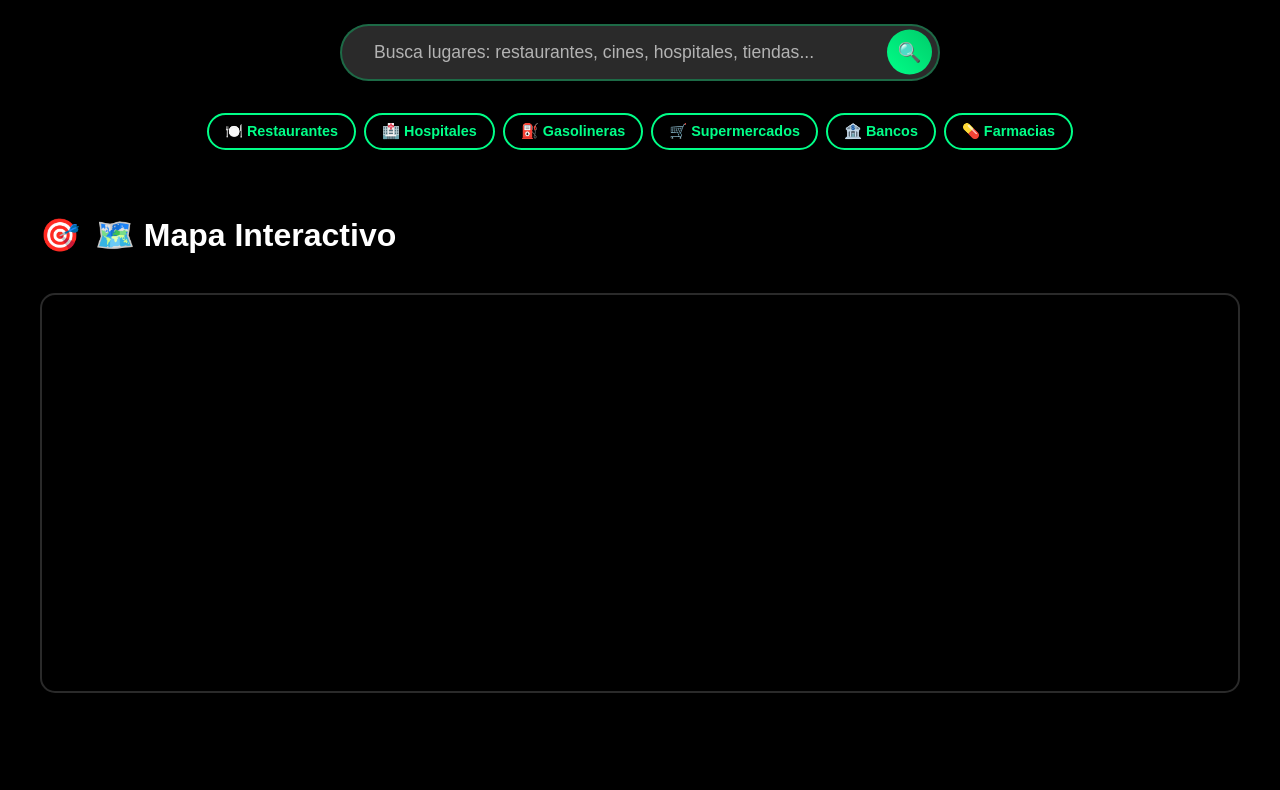
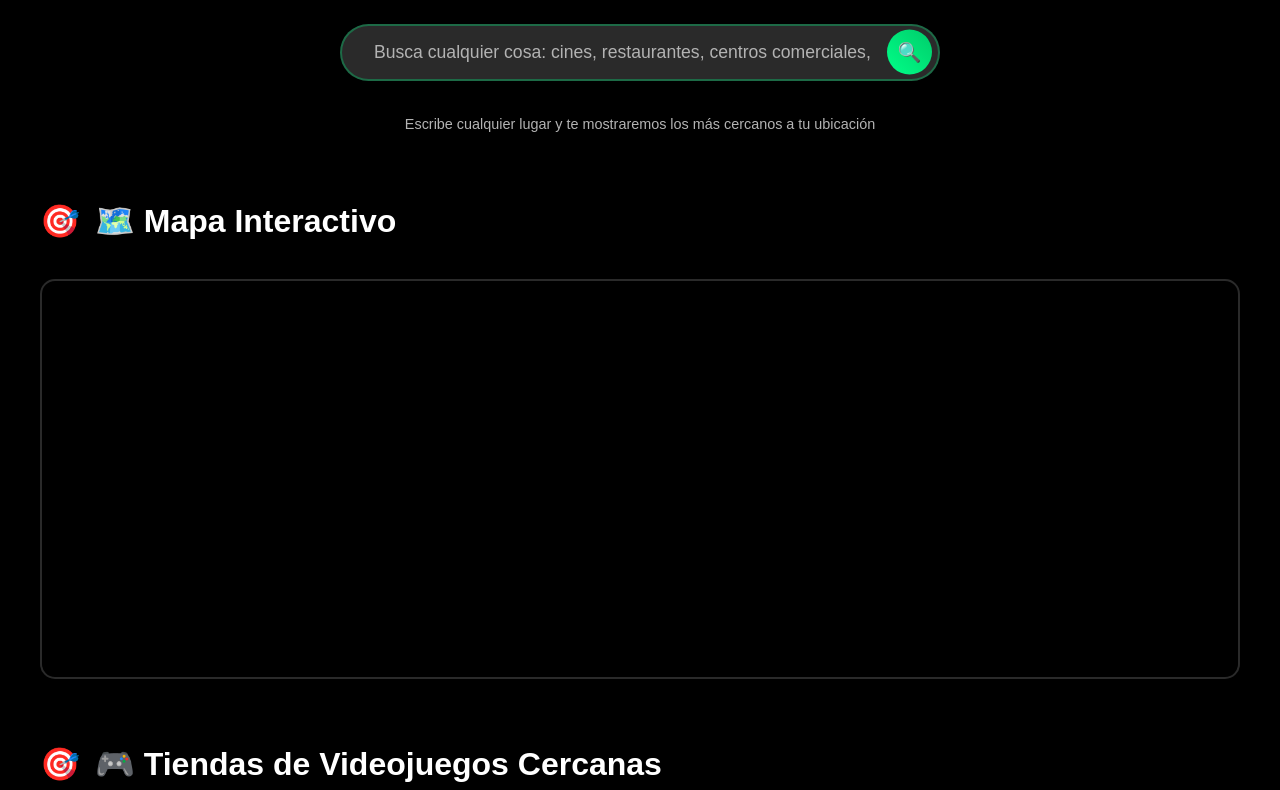
Before and after one commit to JosueJeezy/NeoGaming, a plain HTML site: page public/search.html in a window 1280 px wide. Shown: the part 604-1394 px from the top of the page. Drawn offline with nearby package versions, Linux system fonts and the light colour scheme.

Commit message:
Update search.html

```diff
--- a/public/search.html
+++ b/public/search.html
@@ -68,28 +68,21 @@
 
             <!-- Search Section -->
             <section class="search-section">
-                <h2 class="section-title">🔍 Buscar Lugares</h2>
+                <h2 class="section-title">🔍 Buscar Cualquier Lugar</h2>
                 <div class="search-container">
                     <input type="text"
                            id="placeSearchInput"
                            class="search-input"
-                           placeholder="Busca lugares: restaurantes, cines, hospitales, tiendas..."
+                           placeholder="Busca cualquier cosa: cines, restaurantes, centros comerciales, bancos..."
                            autocomplete="off">
                     <button class="search-button" onclick="performSearch()" id="searchBtn">
                         🔍
                     </button>
                     <div id="searchSuggestions" class="search-suggestions"></div>
                 </div>
-
-                <!-- Quick Search Buttons -->
-                <div class="quick-search" style="margin-top: 1rem; display: flex; flex-wrap: wrap; gap: 0.5rem; justify-content: center;">
-                    <button onclick="quickSearch('restaurantes')" class="btn btn-secondary" style="font-size: 0.9rem; padding: 0.5rem 1rem;">🍽️ Restaurantes</button>
-                    <button onclick="quickSearch('hospitales')" class="btn btn-secondary" style="font-size: 0.9rem; padding: 0.5rem 1rem;">🏥 Hospitales</button>
-                    <button onclick="quickSearch('gasolineras')" class="btn btn-secondary" style="font-size: 0.9rem; padding: 0.5rem 1rem;">⛽ Gasolineras</button>
-                    <button onclick="quickSearch('supermercados')" class="btn btn-secondary" style="font-size: 0.9rem; padding: 0.5rem 1rem;">🛒 Supermercados</button>
-                    <button onclick="quickSearch('bancos')" class="btn btn-secondary" style="font-size: 0.9rem; padding: 0.5rem 1rem;">🏦 Bancos</button>
-                    <button onclick="quickSearch('farmacias')" class="btn btn-secondary" style="font-size: 0.9rem; padding: 0.5rem 1rem;">💊 Farmacias</button>
-                </div>
+                <p style="text-align: center; color: var(--text-gray); margin-top: 0.5rem; font-size: 0.9rem;">
+                    Escribe cualquier lugar y te mostraremos los más cercanos a tu ubicación
+                </p>
             </section>
 
             <!-- Map Section -->
@@ -100,9 +93,15 @@
                 </div>
             </section>
 
-            <!-- Results Section -->
+            <!-- Gaming Stores Section -->
+            <section class="stores-section">
+                <h2 class="section-title">🎮 Tiendas de Videojuegos Cercanas</h2>
+                <div id="gameStoresList" class="stores-grid"></div>
+            </section>
+
+            <!-- Search Results Section -->
             <section id="resultsSection" class="stores-section" style="display: none;">
-                <h2 class="section-title" id="resultsTitle">📍 Resultados</h2>
+                <h2 class="section-title" id="resultsTitle">📍 Resultados de Búsqueda</h2>
                 <div id="resultsList" class="stores-grid"></div>
             </section>
         </div>
```
